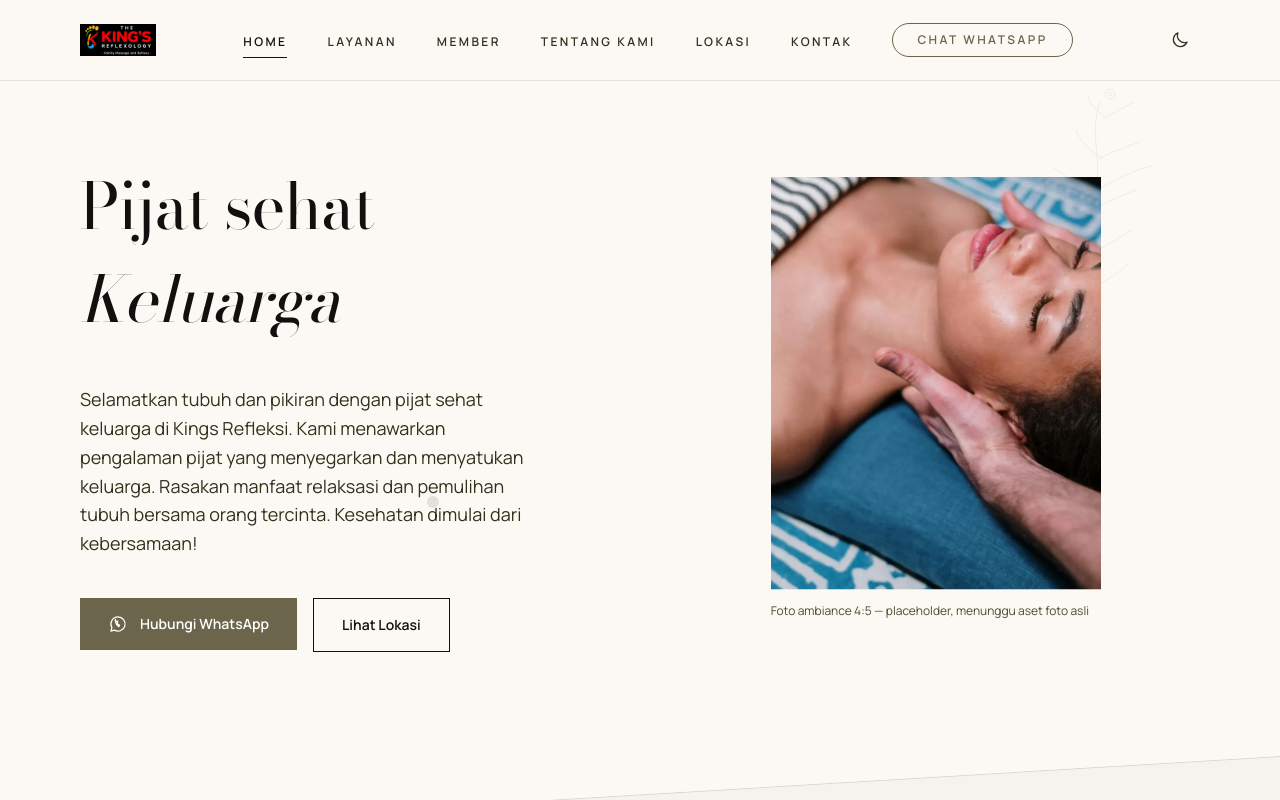
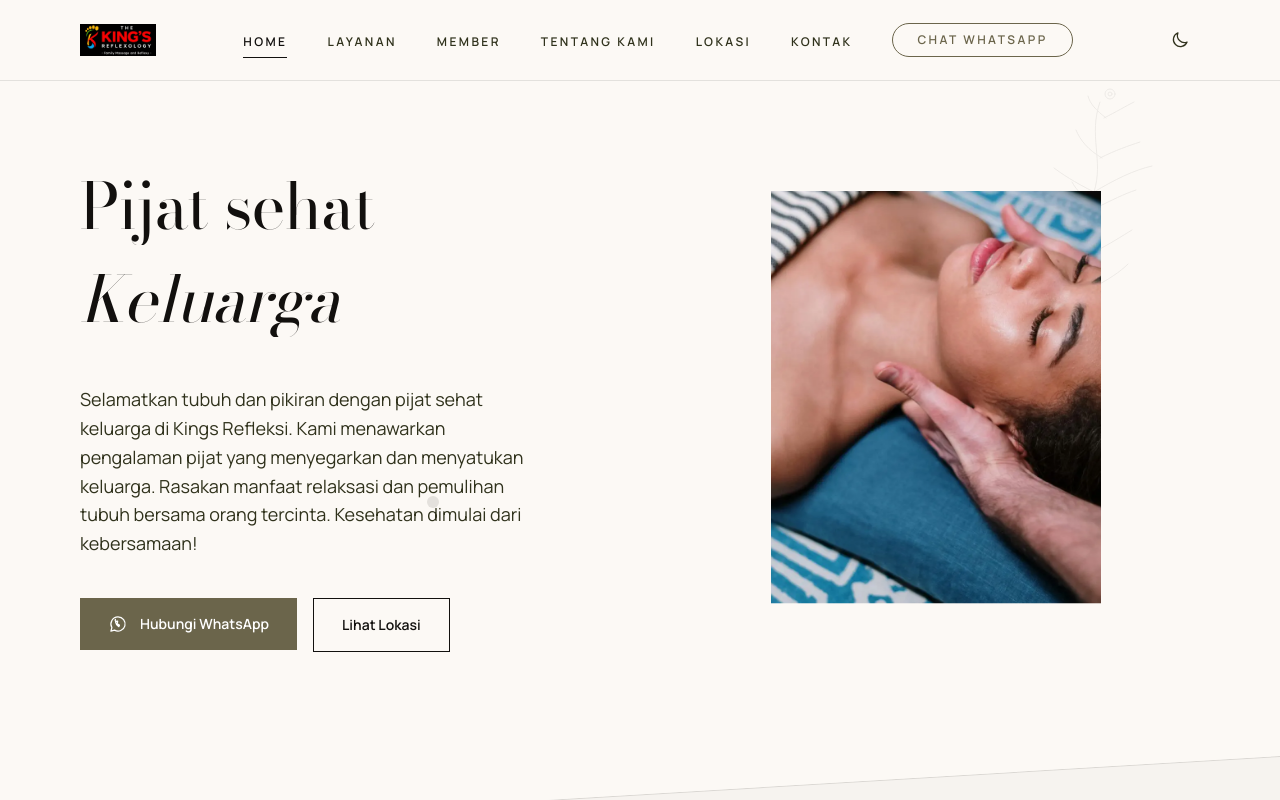
Before and after one commit to ratna182/kings-reflexology, a Next.js app: page / in a window 1280 px wide. Shown: the top 800 px of the page. Built offline with nearby package versions, Linux system fonts and the light colour scheme.

Commit message:
fix: remove hero placeholder caption

```diff
--- a/src/components/sections/Hero.tsx
+++ b/src/components/sections/Hero.tsx
@@ -166,9 +166,6 @@ export default function Hero() {
                 />
               </ParallaxImage>
             </motion.div>
-            <p className="mt-3 text-xs text-secondary">
-              Foto ambiance 4:5 — placeholder, menunggu aset foto asli
-            </p>
           </div>
         </div>
       </div>
```
